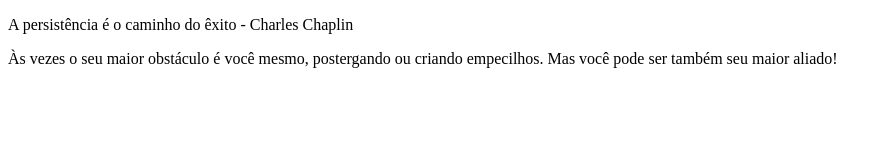
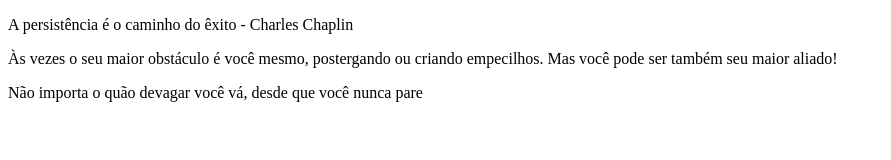
Before and after one commit to bianca-rodrigues/Projeto-1---Frases-Motivacionais, a plain HTML site: page index.html in a window 1280 px wide. Shown: the whole page, without its empty margins (0-891 px from the left). Drawn offline with Linux system fonts and the light colour scheme.

Commit message:
frase motivacional 3

```diff
--- a/index.html
+++ b/index.html
@@ -9,5 +9,6 @@
 <body>
         <p>A persistência é o caminho do êxito - Charles Chaplin</p>
         <p>Às vezes o seu maior obstáculo é você mesmo, postergando ou criando empecilhos. Mas você pode ser também seu maior aliado!</p>
+        <p>Não importa o quão devagar você vá, desde que você nunca pare</p>
 </body>
 </html>
```
